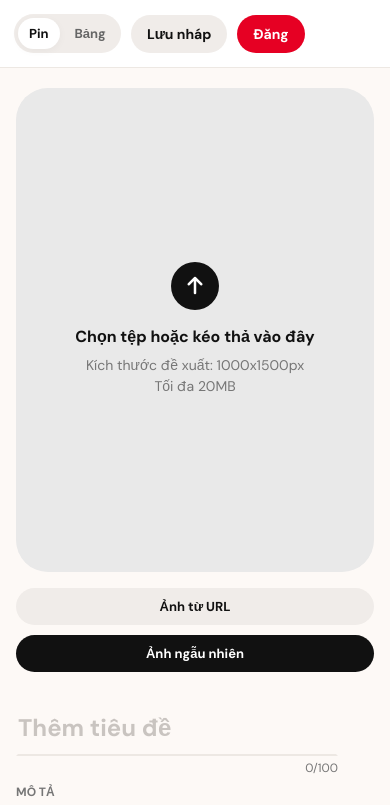
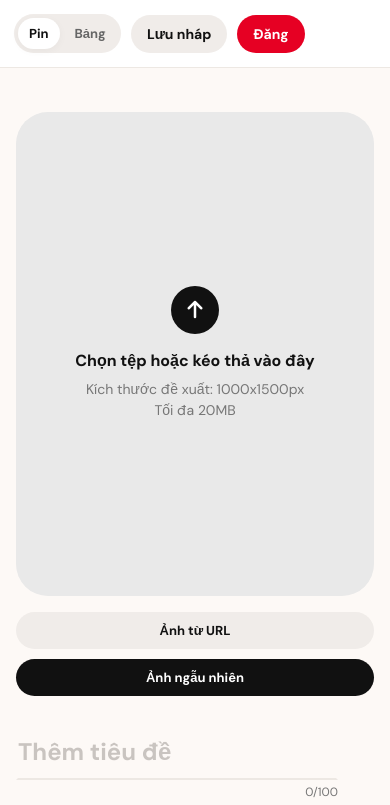
Before and after one commit to Phamhung572007/Memorypic, a plain HTML site: page create.html in a window 390 px wide. Shown: the top 805 px of the page. Drawn offline with Linux system fonts and the light colour scheme; no server answers; sample sign-in values are in the browser's storage.

```diff
--- a/create.css
+++ b/create.css
@@ -19,6 +19,10 @@
   box-sizing: border-box;
   margin: 0;
   padding: 0;
+}
+
+html {
+  scroll-padding-top: calc(var(--head) + 24px);
 }
 
 body {
@@ -218,7 +222,7 @@
 .main {
   margin-left: var(--side);
   margin-right: auto;
-  padding: calc(var(--head) + 40px) 40px 80px;
+  padding: calc(var(--head) + 56px) 40px 80px;
   display: flex;
   gap: 40px;
   max-width: 1080px;
@@ -414,6 +418,10 @@
   min-width: 0;
 }
 
+.title-group {
+  scroll-margin-top: calc(var(--head) + 24px);
+}
+
 .form-group {
   position: relative;
 }
@@ -461,6 +469,7 @@
   box-shadow: none;
   border-bottom: 2px solid var(--border);
   border-radius: 0;
+  scroll-margin-top: calc(var(--head) + 24px);
 }
 
 #pinTitle:focus {
@@ -824,7 +833,7 @@
   .main {
     margin-left: 0;
     flex-direction: column;
-    padding: calc(var(--head) + 20px) 24px 60px;
+    padding: calc(var(--head) + 44px) 24px 60px;
     gap: 28px;
   }
 
```
